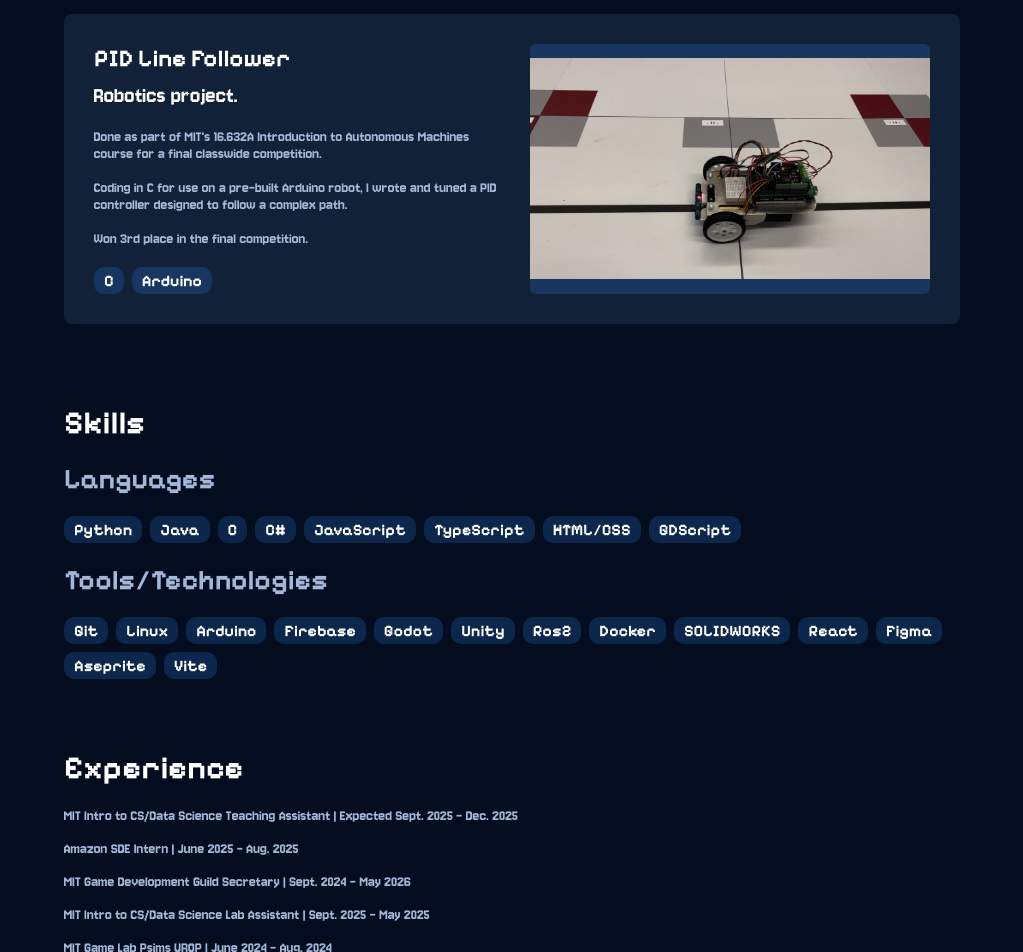
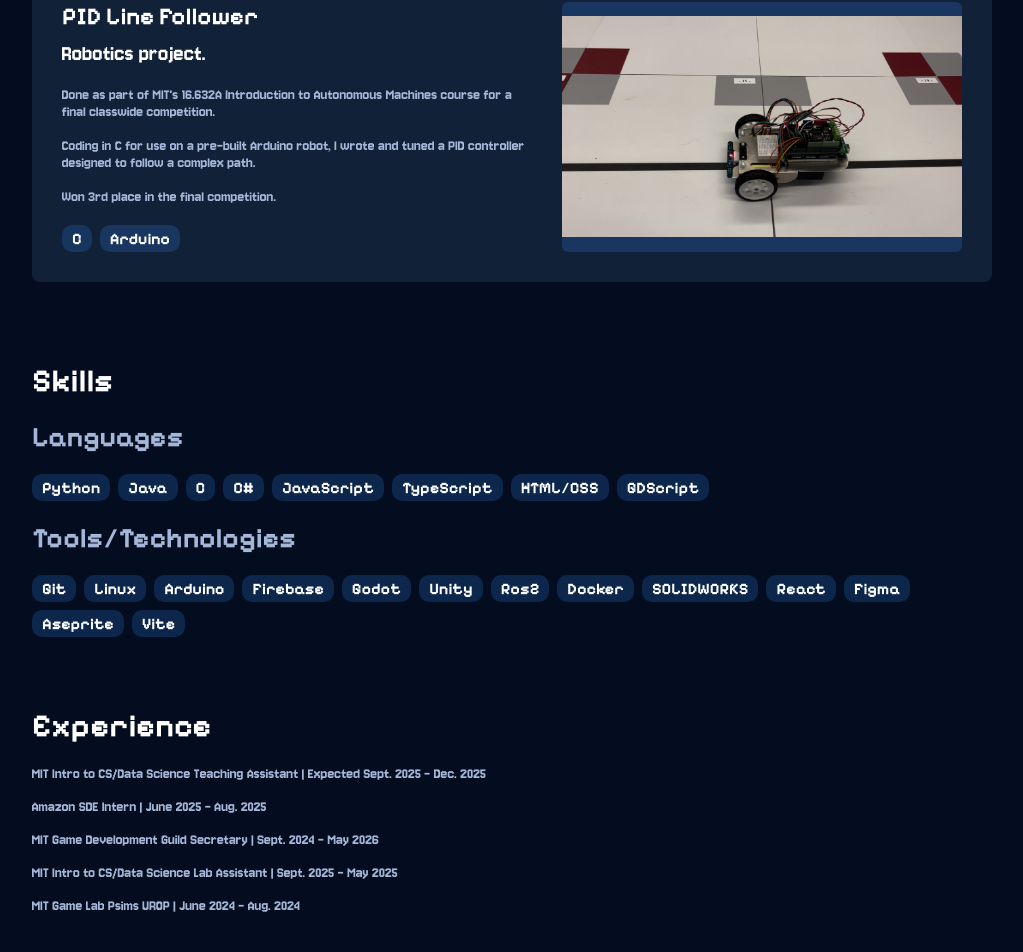
Before and after one commit to JMFortt/jmfortt.github.io, a React (Vite) app: page / in a window 1280 px wide. Shown: the part 1781-2733 px from the top of the page, without its empty margins (128-1151 px from the left). Built offline with nearby package versions, Linux system fonts and the light colour scheme.

Commit message:
widen content slightly

```diff
--- a/src/App.css
+++ b/src/App.css
@@ -45,7 +45,7 @@ section {
 .sectionTitle {
   color: var(--contrast-color);
   margin: 20px auto;
-  width: 70%;
+  width: 75%;
   text-align: left;
   font-family: "pixelifySans";
   font-size: 32px;
--- a/src/sections/Experience/ExperienceStyles.module.css
+++ b/src/sections/Experience/ExperienceStyles.module.css
@@ -5,7 +5,7 @@
 }
 
 .content {
-  width: 70%;
+  width: 75%;
   margin: 0 auto;
 }
 
--- a/src/sections/Profile/ProfileStyles.module.css
+++ b/src/sections/Profile/ProfileStyles.module.css
@@ -94,7 +94,7 @@
   }
 
   .right {
-    max-width: 70%;
+    max-width: 75%;
   }
 
   .title {
--- a/src/sections/Projects/ProjectCardStyles.module.css
+++ b/src/sections/Projects/ProjectCardStyles.module.css
@@ -1,7 +1,7 @@
 .container {
   background-color: var(--card-color);
   color: var(--text-color);
-  width: 70%;
+  width: 75%;
   height: fit-content;
   display: flex;
   flex-direction: column;
--- a/src/sections/Skills/SkillsStyles.module.css
+++ b/src/sections/Skills/SkillsStyles.module.css
@@ -7,7 +7,7 @@
 }
 
 .content {
-  width: 70%;
+  width: 75%;
   text-align: center;
   margin: 0 auto;
 }
```
